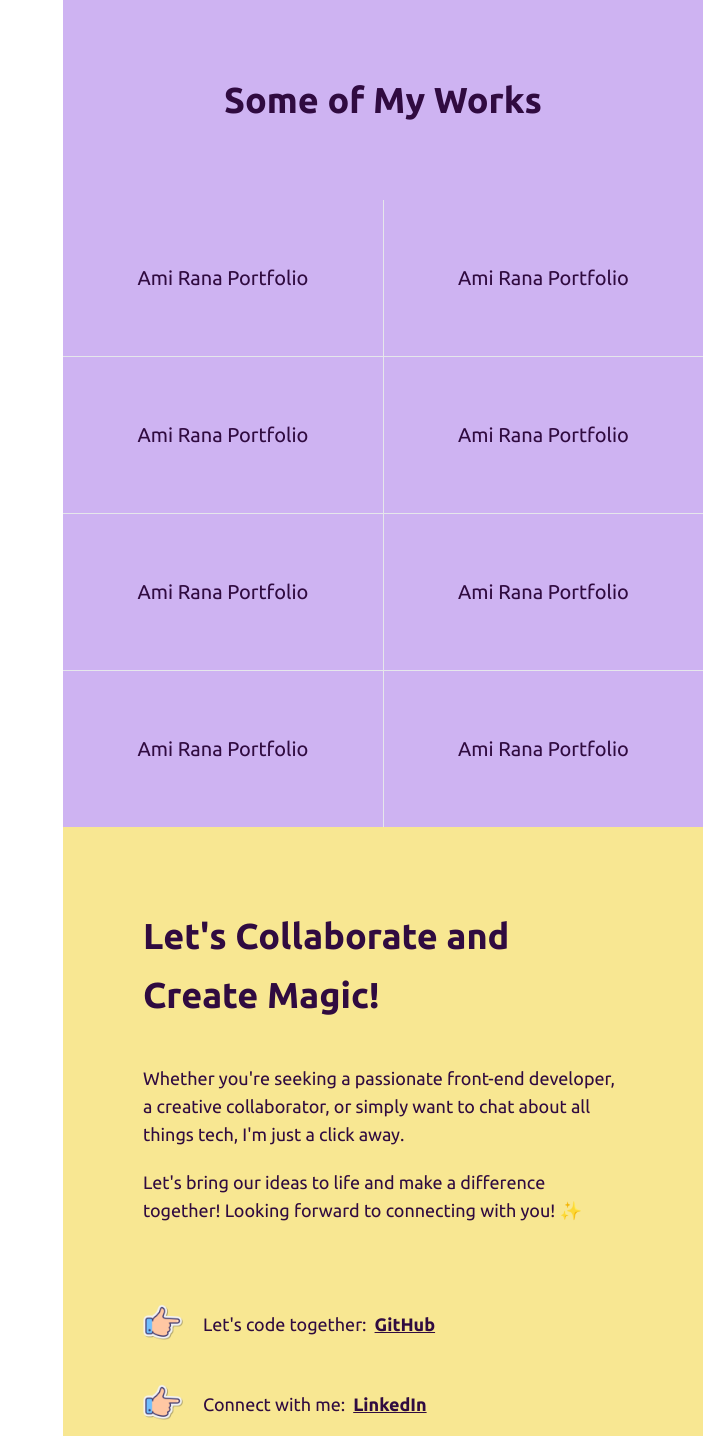
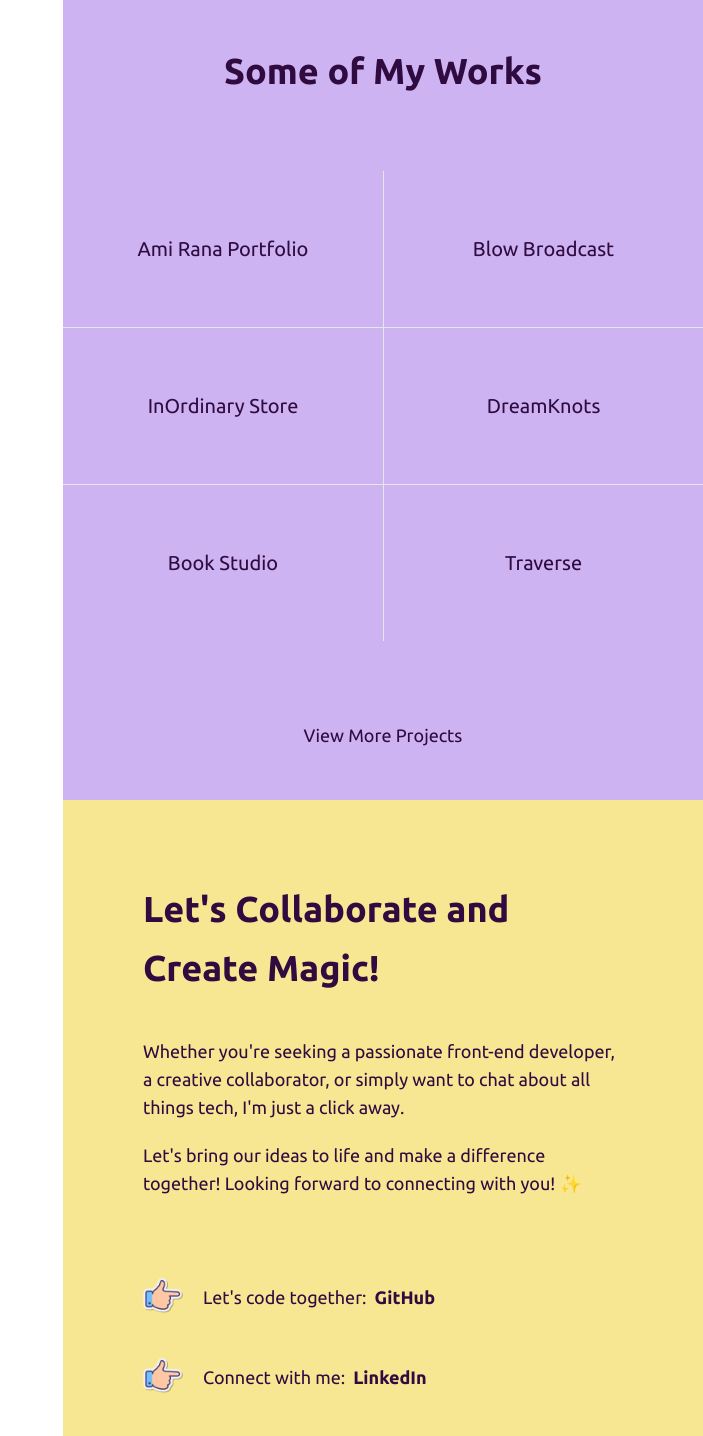
Before and after one commit to amirana/ami_rana, a Vue app: page / in a window 1280 px wide. Shown: the part 1600-3036 px from the top of the page, without its empty margins (577-1280 px from the left). Built offline with nearby package versions, Linux system fonts and the light colour scheme.

Commit message:
Work and contact sections updated

```diff
--- a/src/components/Contact.vue
+++ b/src/components/Contact.vue
@@ -10,21 +10,21 @@
                     <p class="flex items-center">
                         <img src="./img/icon-finger.png" alt="" class="mr-5 w-8 md:w-10 lg:w-10">
                         <span class="text-sm md:text-lg lg:text-lg">Let's code together: </span>
-                        <b><a href="https://github.com/amirana" target="_blank" class="inline-block text-purple ml-2 solid underline text-sm md:text-lg lg:text-lg">GitHub</a></b>
+                        <b><a href="https://github.com/amirana" target="_blank" class="inline-block text-purple ml-2 solid text-sm md:text-lg lg:text-lg transition-all duration-300 relative after:content-[''] after:inline-block after:absolute after:left-0 after:bottom-0 after:w-0 after:h-0.5 after:bg-purple after:transition-all hover:after:w-full">GitHub</a></b>
                     </p>
                 </li>
                 <li class="mb-10">
                     <p class="flex items-center">
                         <img src="./img/icon-finger.png" alt="" class="mr-5 w-8 md:w-10 lg:w-10"/>
                         <span class="text-sm md:text-lg lg:text-lg">Connect with me: </span>
-                        <b><a href="ttps://www.linkedin.com/in/ami-rana/" target="_blank" class="inline-block text-purple ml-2 solid underline text-sm md:text-lg lg:text-lg">LinkedIn </a></b>
+                        <b><a href="ttps://www.linkedin.com/in/ami-rana/" target="_blank" class="inline-block text-purple ml-2 solid text-sm md:text-lg lg:text-lg transition-all duration-300 relative after:content-[''] after:inline-block after:absolute after:left-0 after:bottom-0 after:w-0 after:h-0.5 after:bg-purple after:transition-all hover:after:w-full">LinkedIn </a></b>
                     </p>
                 </li>
                 <li>
                     <p class="flex items-center">
                         <img src="./img/icon-finger.png" alt="" class="mr-5 w-8 md:w-10 lg:w-10"/>
                         <span class="text-sm md:text-lg lg:text-lg">Discuss ideas:</span>
-                        <b><a href="mailto:ranaami1223@gmail.com" class="inline-block text-purple ml-2 solid underline text-sm md:text-lg lg:text-lg"> Gmail </a></b>
+                        <b><a href="mailto:ranaami1223@gmail.com" class="inline-block text-purple ml-2 solid text-sm md:text-lg lg:text-lg transition-all duration-300 relative after:content-[''] after:inline-block after:absolute after:left-0 after:bottom-0 after:w-0 after:h-0.5 after:bg-purple after:transition-all hover:after:w-full"> Gmail </a></b>
                     </p>
                 </li>
             </ul>
--- a/src/components/Work.vue
+++ b/src/components/Work.vue
@@ -1,75 +1,59 @@
 <template>
     <!-- Some of My Work Section -->
     <section class="min-h-screen  flex items-center bg-lightPurple text-purple sections overlap-section relative" id="work">
-        <div>
-            <h2 class="text-2xl md:text-4xl lg:text-4xl font-bold py-10 md:py-20 lg:py-20 text-center">Some of My Works</h2>
-            <ul class="flex flex-wrap">
+        <div class="text-center">
+            <h2 class="text-2xl md:text-4xl lg:text-4xl font-bold text-center pb-10">Some of My Works</h2>
+            <ul class="flex flex-wrap py-10">
                 <li class="w-1/2 p-10 md:p-16 lg:p-16 text-center border-b group overflow-hidden relative">
                     <a href="https://ami-rana.vercel.app/" class="text-lg md:text-xl lg:text-xl" target="_blank">Ami Rana Portfolio
                        <span class="hover__content p-5 w-full h-full bg-purple text-white flex flex-col items-center justify-center invisible absolute top-1/2 left-1/2 transform -translate-x-1/2 -translate-y-1/2 opacity-0 transition-opacity transition-bg duration-300 group-hover:visible group-hover:opacity-100">
-                            <span class="font-semibold text-base md:text-xl mb-3">Portfolio website</span>
-                            <span class="text-sm md:text-lg">Built with HTML, Tailwind CSS and VueJs</span>
+                            <span class="font-semibold text-base md:text-md mb-3">Portfolio Website</span>
+                            <span class="text-sm md:text-md">Built with HTML, Tailwind CSS and VueJs</span>
                        </span>
                     </a>
                 </li>
                 <li class="w-1/2 p-10 md:p-16 lg:p-16 text-center border-solid border-l border-b group relative overflow-hidden">
-                    <a href="https://ami-rana.vercel.app/" class="text-lg md:text-xl lg:text-xl" target="_blank">Ami Rana Portfolio
+                    <a href="https://www.blowbroadcast.com/" class="text-lg md:text-xl lg:text-xl" target="_blank">Blow Broadcast
                        <span class="hover__content p-5 w-full h-full bg-purple text-white flex flex-col items-center justify-center invisible absolute top-1/2 left-1/2 transform -translate-x-1/2 -translate-y-1/2 opacity-0 transition-opacity transition-bg duration-300 group-hover:visible group-hover:opacity-100">
-                            <span class="font-semibold text-base md:text-xl mb-3">Portfolio website</span>
-                            <span class="text-sm md:text-lg">Built with HTML, Tailwind CSS and VueJs</span>
+                            <span class="font-semibold text-base md:text-md mb-3">Arthouse Website</span>
+                            <span class="text-sm md:text-md">HTML, SCSS and JavaScript</span>
                        </span>
                     </a>
                 </li>
                 <li class="w-1/2 p-10 md:p-16 lg:p-16 text-center border-b group relative overflow-hidden">
-                    <a href="https://ami-rana.vercel.app/" class="text-lg md:text-xl lg:text-xl" target="_blank">Ami Rana Portfolio
+                    <a href="https://inordinary.in/" class="text-lg md:text-xl lg:text-xl" target="_blank">InOrdinary Store
                        <span class="hover__content p-5 w-full h-full bg-purple text-white flex flex-col items-center justify-center invisible absolute top-1/2 left-1/2 transform -translate-x-1/2 -translate-y-1/2 opacity-0 transition-opacity transition-bg duration-300 group-hover:visible group-hover:opacity-100">
-                            <span class="font-semibold text-base md:text-xl mb-3">Portfolio website</span>
-                            <span class="text-sm md:text-lg">Built with HTML, Tailwind CSS and VueJs</span>
+                            <span class="font-semibold text-base md:text-md mb-3">E-commerce website</span>
+                            <span class="text-sm md:text-md">Custom WordPress E-commerce Theme</span>
                        </span>
                     </a>
                 </li>
                 <li class="w-1/2 p-10 md:p-16 lg:p-16 text-center border-solid border-l border-b group relative overflow-hidden">
-                    <a href="https://ami-rana.vercel.app/" class="text-lg md:text-xl lg:text-xl" target="_blank">Ami Rana Portfolio
+                    <a href="https://dreamknots.in/" class="text-lg md:text-xl lg:text-xl" target="_blank">DreamKnots
                        <span class="hover__content p-5 w-full h-full bg-purple text-white flex flex-col items-center justify-center invisible absolute top-1/2 left-1/2 transform -translate-x-1/2 -translate-y-1/2 opacity-0 transition-opacity transition-bg duration-300 group-hover:visible group-hover:opacity-100">
-                            <span class="font-semibold text-base md:text-xl mb-3">Portfolio website</span>
-                            <span class="text-sm md:text-lg">Built with HTML, Tailwind CSS and VueJs</span>
+                            <span class="font-semibold text-base md:text-md mb-3">Wedding Planner Website</span>
+                            <span class="text-sm md:text-md">HTML, CSS and JavaScript</span>
                        </span>
                     </a>
                 </li>
-                <li class="w-1/2 p-10 md:p-16 lg:p-16 text-center border-b group relative overflow-hidden">
-                    <a href="https://ami-rana.vercel.app/" class="text-lg md:text-xl lg:text-xl" target="_blank">Ami Rana Portfolio
+                <li class="w-1/2 p-10 md:p-16 lg:p-16 text-center group relative overflow-hidden">
+                    <a href="https://www.figma.com/proto/MgclJcR9H1jfr6s2bTgdz5/Hi-fi-Prototype?type=design&node-id=8-6&scaling=scale-down&page-id=0%3A1&starting-point-node-id=8%3A6&mode=design" class="text-lg md:text-xl lg:text-xl" target="_blank">Book Studio
                        <span class="hover__content p-5 w-full h-full bg-purple text-white flex flex-col items-center justify-center invisible absolute top-1/2 left-1/2 transform -translate-x-1/2 -translate-y-1/2 opacity-0 transition-opacity transition-bg duration-300 group-hover:visible group-hover:opacity-100">
-                            <span class="font-semibold text-base md:text-xl mb-3">Portfolio website</span>
-                            <span class="text-sm md:text-lg">Built with HTML, Tailwind CSS and VueJs</span>
-                       </span>
-                    </a>
-                </li>
-                <li class="w-1/2 p-10 md:p-16 lg:p-16 text-center border-solid border-l border-b group relative overflow-hidden">
-                    <a href="https://ami-rana.vercel.app/" class="text-lg md:text-xl lg:text-xl" target="_blank">Ami Rana Portfolio
-                       <span class="hover__content p-5 w-full h-full bg-purple text-white flex flex-col items-center justify-center invisible absolute top-1/2 left-1/2 transform -translate-x-1/2 -translate-y-1/2 opacity-0 transition-opacity transition-bg duration-300 group-hover:visible group-hover:opacity-100">
-                            <span class="font-semibold text-base md:text-xl mb-3">Portfolio website</span>
-                            <span class="text-sm md:text-lg">Built with HTML, Tailwind CSS and VueJs</span>
-                       </span>
-                    </a>
-                </li>
-                <li class="w-1/2 p-10 md:p-16 lg:p-16 text-center border-b-0 group relative overflow-hidden">
-                    <a href="https://ami-rana.vercel.app/" class="text-lg md:text-xl lg:text-xl" target="_blank">Ami Rana Portfolio
-                       <span class="hover__content p-5 w-full h-full bg-purple text-white flex flex-col items-center justify-center invisible absolute top-1/2 left-1/2 transform -translate-x-1/2 -translate-y-1/2 opacity-0 transition-opacity transition-bg duration-300 group-hover:visible group-hover:opacity-100">
-                            <span class="font-semibold text-base md:text-xl mb-3">Portfolio website</span>
-                            <span class="text-sm md:text-lg">Built with HTML, Tailwind CSS and VueJs</span>
+                            <span class="font-semibold text-base md:text-md mb-3">Book Exchange Application (UI/ UX Design)</span>
+                            <span class="text-sm md:text-md">Miro Board, Trello, Maze, Figma</span>
                        </span>
                     </a>
                 </li>
                 <li class="w-1/2 p-10 md:p-16 lg:p-16 text-center border-solid border-l group relative overflow-hidden">
-                    <a href="https://ami-rana.vercel.app/" class="text-lg md:text-xl lg:text-xl" target="_blank">Ami Rana Portfolio
+                    <a href="https://www.figma.com/proto/AlU4ycck3fZSNxXpoURkzk/Prototype?type=design&node-id=4-35&scaling=scale-down&page-id=0%3A1&starting-point-node-id=4%3A35&mode=design" class="text-lg md:text-xl lg:text-xl" target="_blank">Traverse
                        <span class="hover__content p-5 w-full h-full bg-purple text-white flex flex-col items-center justify-center invisible absolute top-1/2 left-1/2 transform -translate-x-1/2 -translate-y-1/2 opacity-0 transition-opacity transition-bg duration-300 group-hover:visible group-hover:opacity-100">
-                            <span class="font-semibold text-base md:text-xl mb-3">Portfolio website</span>
-                            <span class="text-sm md:text-lg">Built with HTML, Tailwind CSS and VueJs</span>
+                            <span class="font-semibold text-base md:text-md mb-3">Travel Application (UI/UX Design)</span>
+                            <span class="text-sm md:text-md">Miro Board, Trello, Maze, Figma</span>
                        </span>
                     </a>
                 </li>
             </ul>
+            <a href="#" class="text-sm md:text-lg lg:text-lg inline-block mt-10 m-auto relative after:content-[''] after:inline-block after:absolute after:left-0 after:bottom-0 after:w-0 after:h-0.5 after:bg-purple after:transition-all hover:after:w-full">View More Projects</a>
         </div>
-
     </section>
 </template>
```
